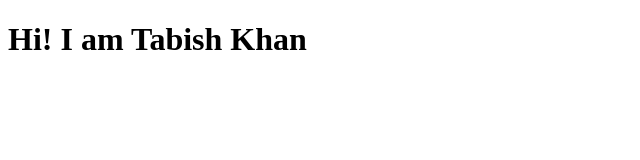
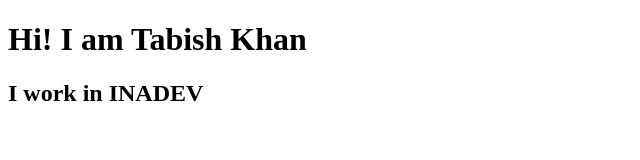
Before and after one commit to tabishkh-an/LessonTwo-portfolio, a plain HTML site: page index.html in a window 1280 px wide. Shown: the whole page, without its empty margins (0-640 px from the left). Drawn offline with Linux system fonts and the light colour scheme.

Commit message:
refactor: updated home page

```diff
--- a/index.html
+++ b/index.html
@@ -1,12 +1,16 @@
 <!DOCTYPE html>
 <html lang="en">
+
 <head>
     <meta charset="UTF-8">
     <meta http-equiv="X-UA-Compatible" content="IE=edge">
     <meta name="viewport" content="width=device-width, initial-scale=1.0">
-    <title>Document</title>
+    <title>Portfolio</title>
 </head>
+
 <body>
     <h1>Hi! I am Tabish Khan</h1>
+    <h2>I work in INADEV</h2>
 </body>
+
 </html>
```
